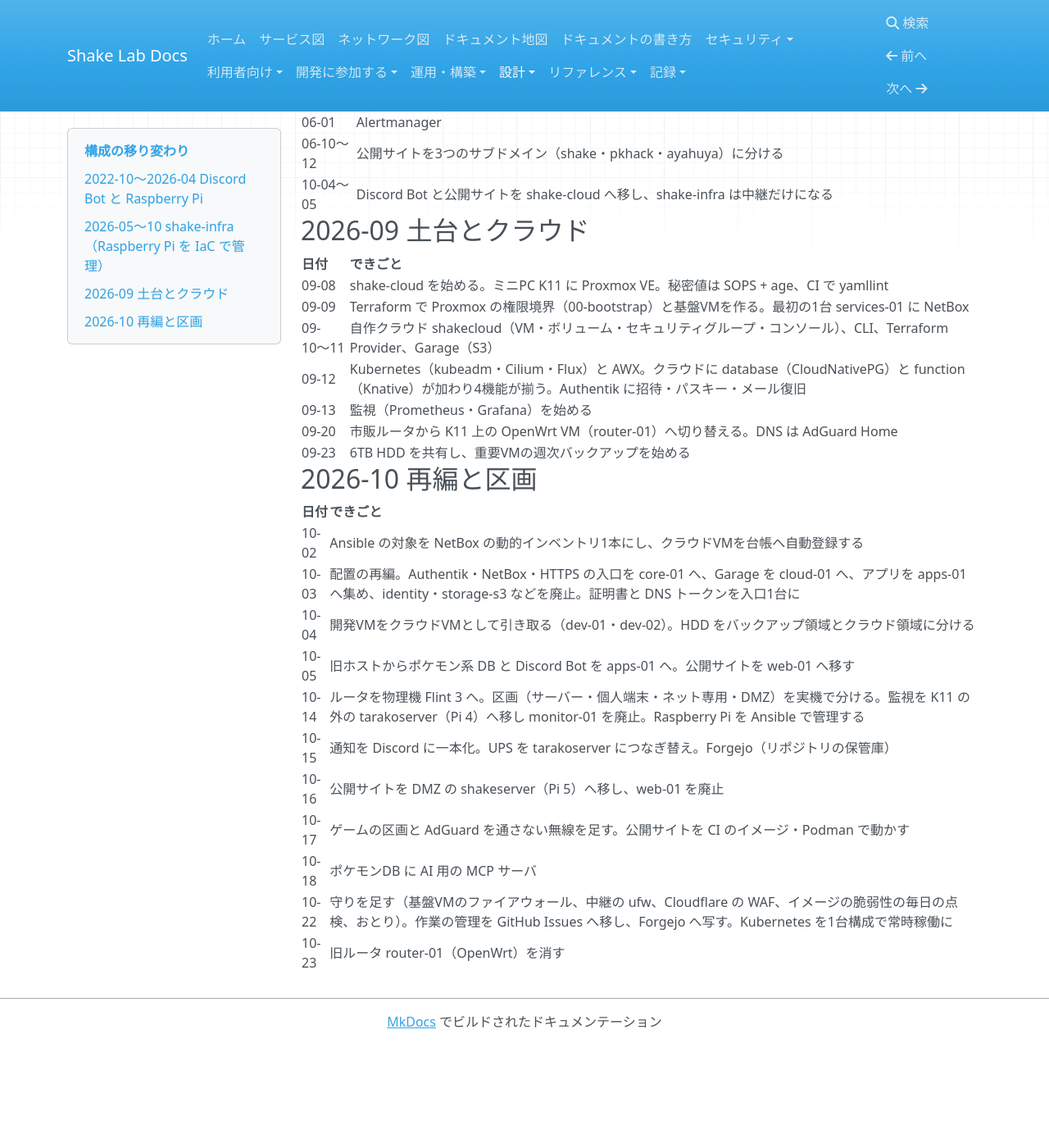
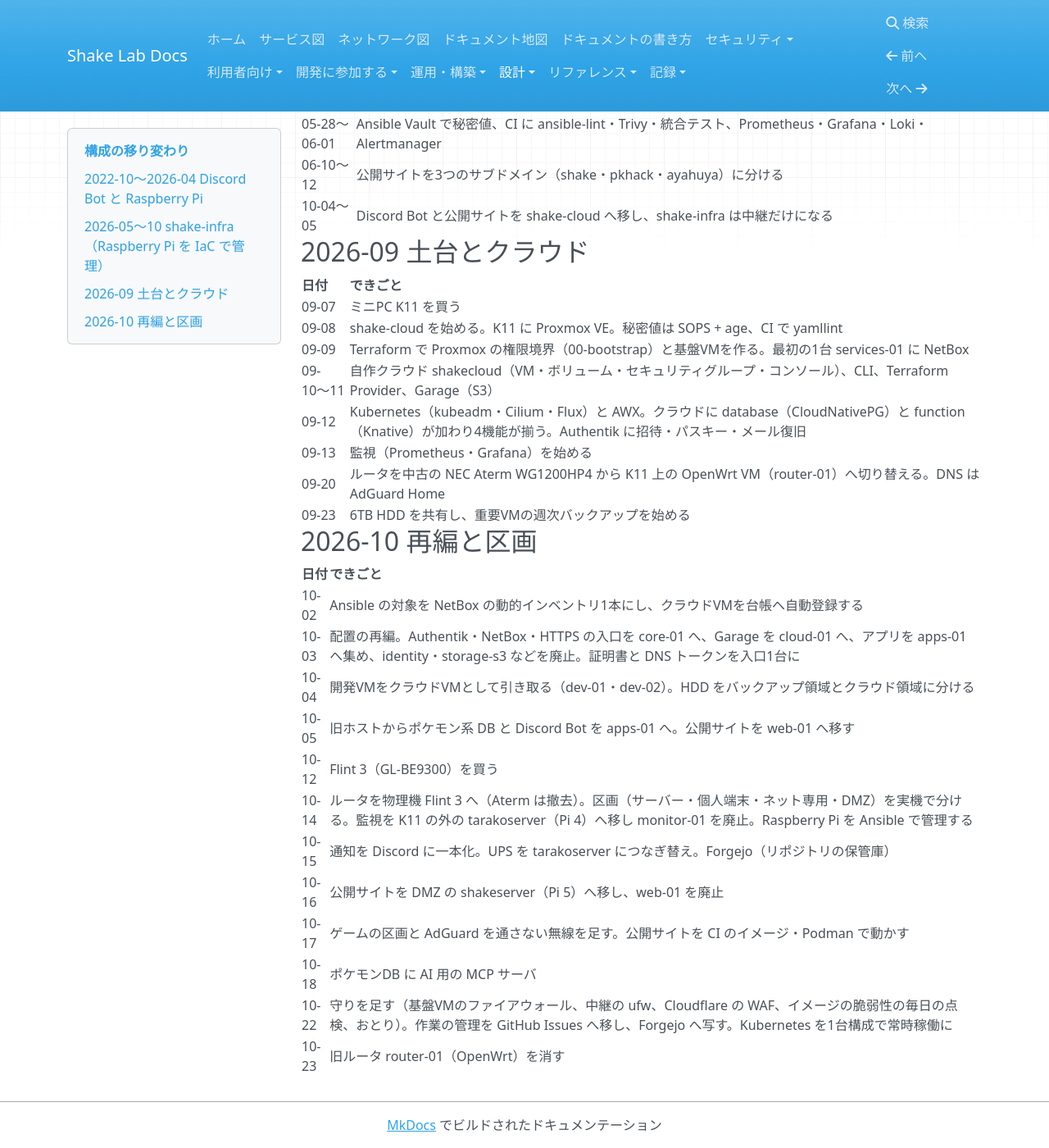
Before and after one commit to rurutheGeek/shake-cloud, an MkDocs documentation site: the page built from docs/architecture/history.md, in a window 1280 px wide and 1400 px high, scrolled down 861 px. Shown: the whole window at 82% size. Built offline with MkDocs 1.6.1, drawn with Linux system fonts in a browser that asks for light colours; nearby versions of some CDN libraries; a script that is not in the unit is left out; before the commit the page ends 2135 px from its top, so only the background shows below that.

Commit message:
docs(history): K11・UPS・Flint 3 を買った日と、前のルータ（Aterm WG1200HP4）を足す
Co-Authored-By: Claude Opus 5.5 <noreply@anthropic.com>

```diff
--- a/docs/architecture/history.md
+++ b/docs/architecture/history.md
@@ -27,6 +27,7 @@ tags:
 | 2024-04 | Bot にメンバー認証を足す。Pi 上の Bot を止める workflow を足す |
 | 2024-05 | Raspberry Pi 5 を買う（のちの shakeserver） |
 | 2025-04 | Pi の起動時に Bot を立ち上げる workflow に作り直す |
+| 2026-03-11 | UPS を買う |
 | 2026-03-24 | Raspberry Pi Zero 2 W を買う（のちの negitoroserver） |
 
 ## 2026-05〜10 shake-infra（Raspberry Pi を IaC で管理）
@@ -46,12 +47,13 @@ tags:
 
 | 日付 | できごと |
 | --- | --- |
-| 09-08 | shake-cloud を始める。ミニPC K11 に Proxmox VE。秘密値は SOPS + age、CI で yamllint |
+| 09-07 | ミニPC K11 を買う |
+| 09-08 | shake-cloud を始める。K11 に Proxmox VE。秘密値は SOPS + age、CI で yamllint |
 | 09-09 | Terraform で Proxmox の権限境界（00-bootstrap）と基盤VMを作る。最初の1台 services-01 に NetBox |
 | 09-10〜11 | 自作クラウド shakecloud（VM・ボリューム・セキュリティグループ・コンソール）、CLI、Terraform Provider、Garage（S3） |
 | 09-12 | Kubernetes（kubeadm・Cilium・Flux）と AWX。クラウドに database（CloudNativePG）と function（Knative）が加わり4機能が揃う。Authentik に招待・パスキー・メール復旧 |
 | 09-13 | 監視（Prometheus・Grafana）を始める |
-| 09-20 | 市販ルータから K11 上の OpenWrt VM（router-01）へ切り替える。DNS は AdGuard Home |
+| 09-20 | ルータを中古の NEC Aterm WG1200HP4 から K11 上の OpenWrt VM（router-01）へ切り替える。DNS は AdGuard Home |
 | 09-23 | 6TB HDD を共有し、重要VMの週次バックアップを始める |
 
 ## 2026-10 再編と区画
@@ -62,7 +64,8 @@ tags:
 | 10-03 | 配置の再編。Authentik・NetBox・HTTPS の入口を core-01 へ、Garage を cloud-01 へ、アプリを apps-01 へ集め、identity・storage-s3 などを廃止。証明書と DNS トークンを入口1台に |
 | 10-04 | 開発VMをクラウドVMとして引き取る（dev-01・dev-02）。HDD をバックアップ領域とクラウド領域に分ける |
 | 10-05 | 旧ホストからポケモン系 DB と Discord Bot を apps-01 へ。公開サイトを web-01 へ移す |
-| 10-14 | ルータを物理機 Flint 3 へ。区画（サーバー・個人端末・ネット専用・DMZ）を実機で分ける。監視を K11 の外の tarakoserver（Pi 4）へ移し monitor-01 を廃止。Raspberry Pi を Ansible で管理する |
+| 10-12 | Flint 3（GL-BE9300）を買う |
+| 10-14 | ルータを物理機 Flint 3 へ（Aterm は撤去）。区画（サーバー・個人端末・ネット専用・DMZ）を実機で分ける。監視を K11 の外の tarakoserver（Pi 4）へ移し monitor-01 を廃止。Raspberry Pi を Ansible で管理する |
 | 10-15 | 通知を Discord に一本化。UPS を tarakoserver につなぎ替え。Forgejo（リポジトリの保管庫） |
 | 10-16 | 公開サイトを DMZ の shakeserver（Pi 5）へ移し、web-01 を廃止 |
 | 10-17 | ゲームの区画と AdGuard を通さない無線を足す。公開サイトを CI のイメージ・Podman で動かす |
```
